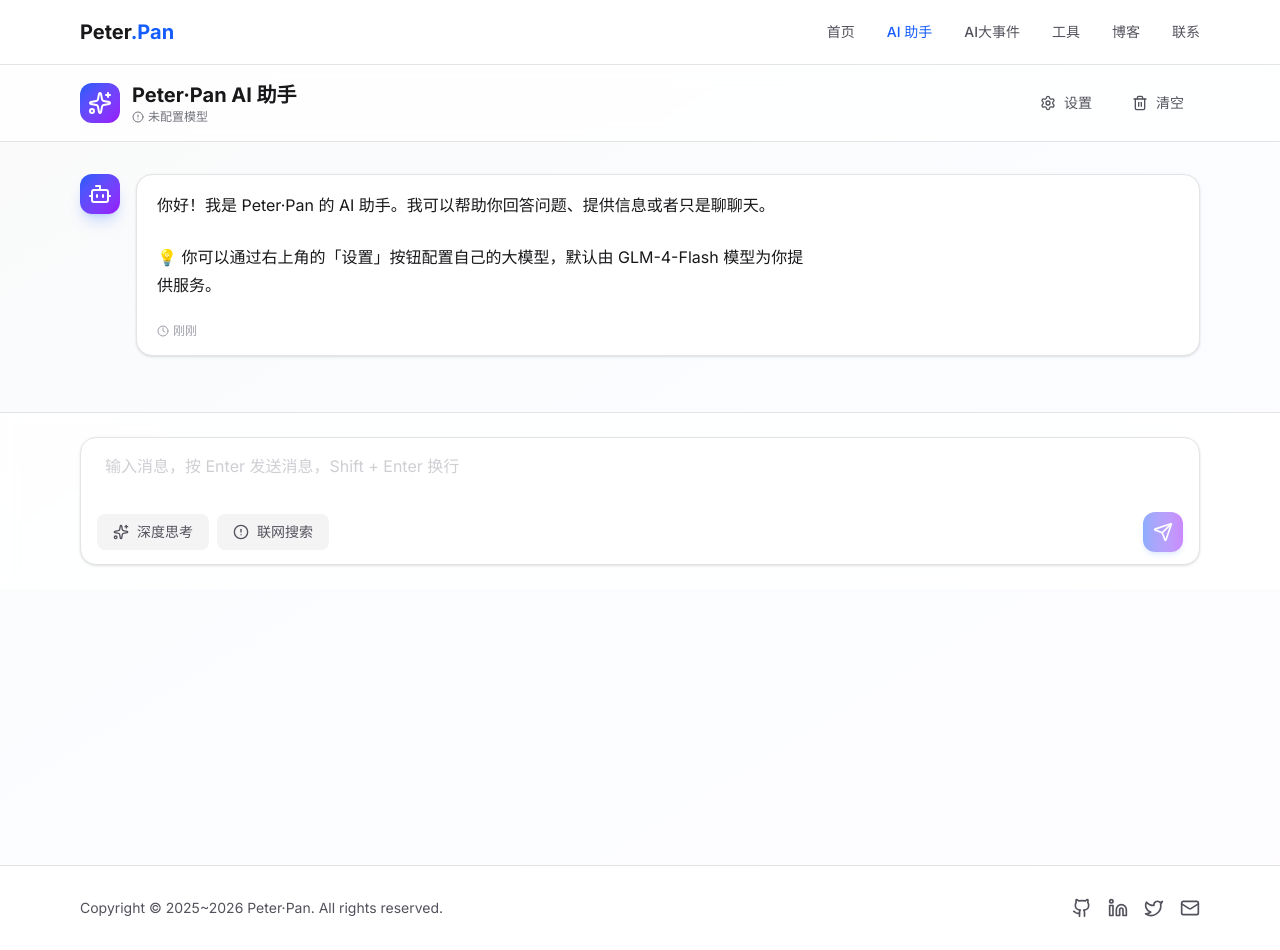
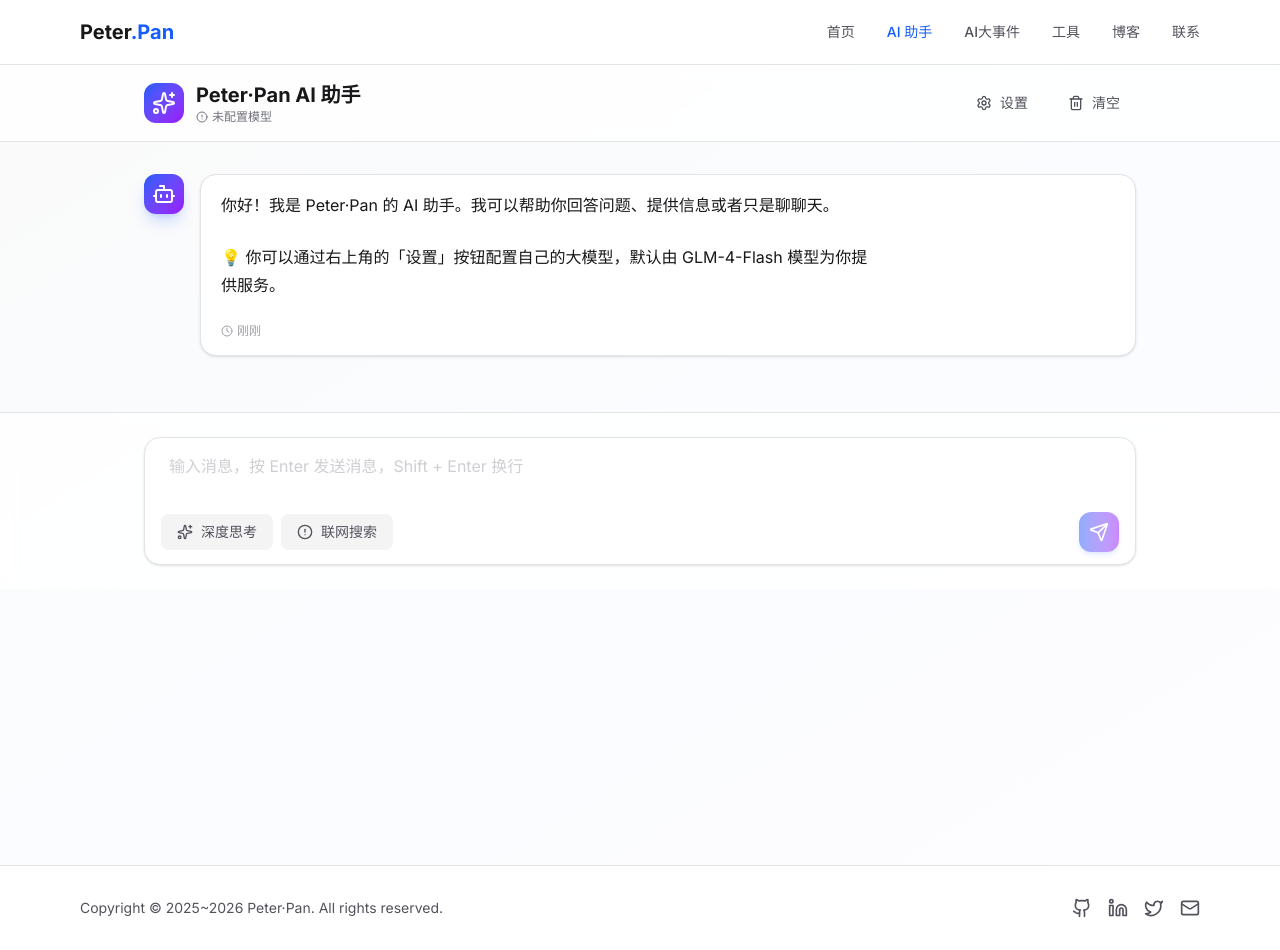
Before and after one commit to panmcai/Peter-Pan, a Next.js app: page /chat in a window 1280 px wide. Built offline with nearby package versions, Linux system fonts and the light colour scheme.

Commit message:
Update page.tsx

```diff
--- a/src/app/chat/page.tsx
+++ b/src/app/chat/page.tsx
@@ -16,7 +16,7 @@ export default function ChatPage() {
   const [messages, setMessages] = useState<Message[]>([
     {
       role: 'assistant',
-      content: '你好！我是 Peter·Pan 的 AI 助手。我可以帮助你回答问题、提供信息或者只是聊聊天。\n\n💡 你可以通过右上角的「设置」按钮配置自己的大模型，默认由 GLM-4-Flash 模型为你提供服务。\n\n',
+      content: '你好！我是 Peter·Pan 的 AI 助手。我可以帮助你回答问题、提供信息或者只是聊聊天。\n\n💡 你可以通过右上角的「设置」按钮配置自己的大模型，默认由 GLM-4-Flash 模型为你提供服务。',
       timestamp: new Date(),
     },
   ]);
@@ -318,7 +318,7 @@ export default function ChatPage() {
     <div className="min-h-screen bg-gradient-to-br from-zinc-50 via-blue-50/30 to-purple-50/30 dark:from-zinc-950 dark:via-blue-950/20 dark:to-purple-950/20">
       {/* 顶部导航 */}
       <div className="border-b border-zinc-200 dark:border-zinc-800 bg-white/80 dark:bg-zinc-900/80 backdrop-blur-sm sticky top-0 z-10">
-        <div className="max-w-6xl mx-auto px-4 py-4">
+        <div className="max-w-5xl mx-auto px-4 py-4">
           <div className="flex items-center justify-between">
             <div className="flex items-center gap-3">
               <div className="w-10 h-10 rounded-xl bg-gradient-to-br from-blue-600 to-purple-600 flex items-center justify-center">
@@ -372,7 +372,7 @@ export default function ChatPage() {
 
       {/* 消息区域 */}
       <div ref={messagesContainerRef} className="flex-1 overflow-y-auto">
-        <div className="max-w-6xl mx-auto px-4 py-8">
+        <div className="max-w-5xl mx-auto px-4 py-8">
           <div className="space-y-6">
             {messages.map((message, index) => (
               <div
@@ -385,25 +385,25 @@ export default function ChatPage() {
                   </div>
                 )}
                 <div
-                  className={`w-full rounded-2xl px-5 py-4 shadow-sm ${
+                  className={`w-full max-w-full rounded-2xl px-5 py-4 shadow-sm ${
                     message.role === 'user'
                       ? 'bg-gradient-to-br from-blue-600 to-blue-700 text-white shadow-blue-600/20'
                       : 'bg-white dark:bg-zinc-800 text-zinc-900 dark:text-zinc-100 border border-zinc-200 dark:border-zinc-700'
                   }`}
                 >
-                  <div className="leading-relaxed text-sm sm:text-base prose prose-sm dark:prose-invert prose-headings:font-bold prose-p:mb-3 prose-p:last:mb-0 prose-ul:list-disc prose-ol:list-decimal prose-li:mb-1">
+                  <div className="leading-relaxed text-sm sm:text-base prose prose-sm dark:prose-invert prose-headings:font-bold prose-p:mb-3 prose-p:last:mb-0 prose-ul:list-disc prose-ol:list-decimal prose-li:mb-1 max-w-none">
                     {message.role === 'assistant' ? (
                       <ReactMarkdown
                         remarkPlugins={[remarkGfm]}
                         components={{
                           // 自定义样式
-                          p: ({ children }) => <p className="mb-3 last:mb-0 break-words overflow-wrap-anywhere">{children}</p>,
+                          p: ({ children }) => <p className="mb-3 last:mb-0 break-words">{children}</p>,
                           h1: ({ children }) => <h1 className="text-xl font-bold mb-3 break-words">{children}</h1>,
                           h2: ({ children }) => <h2 className="text-lg font-bold mb-2 break-words">{children}</h2>,
                           h3: ({ children }) => <h3 className="text-base font-bold mb-2 break-words">{children}</h3>,
                           ul: ({ children }) => <ul className="list-disc list-inside mb-3 break-words">{children}</ul>,
                           ol: ({ children }) => <ol className="list-decimal list-inside mb-3 break-words">{children}</ol>,
-                          li: ({ children }) => <li className="mb-1 break-words overflow-wrap-anywhere">{children}</li>,
+                          li: ({ children }) => <li className="mb-1 break-words">{children}</li>,
                           code: ({ className, children, ...props }: any) => {
                             const isInline = !className;
                             return isInline ? (
@@ -434,7 +434,7 @@ export default function ChatPage() {
                         {message.content}
                       </ReactMarkdown>
                     ) : (
-                      <p className="whitespace-pre-wrap break-words overflow-wrap-anywhere">{message.content}</p>
+                      <p className="whitespace-pre-wrap break-words">{message.content}</p>
                     )}
                   </div>
                   {message.timestamp && (
@@ -480,7 +480,7 @@ export default function ChatPage() {
 
       {/* 输入区域 */}
       <div className="border-t border-zinc-200 dark:border-zinc-800 bg-white/80 dark:bg-zinc-900/80 backdrop-blur-sm">
-        <div className="max-w-6xl mx-auto px-4 py-6">
+        <div className="max-w-5xl mx-auto px-4 py-6">
           {/* 整体输入框容器 */}
           <div className="relative border border-zinc-200 dark:border-zinc-700 rounded-2xl bg-white dark:bg-zinc-800 shadow-sm focus-within:ring-2 focus-within:ring-blue-500 focus-within:border-transparent transition-all">
             {/* 输入框 */}
```
